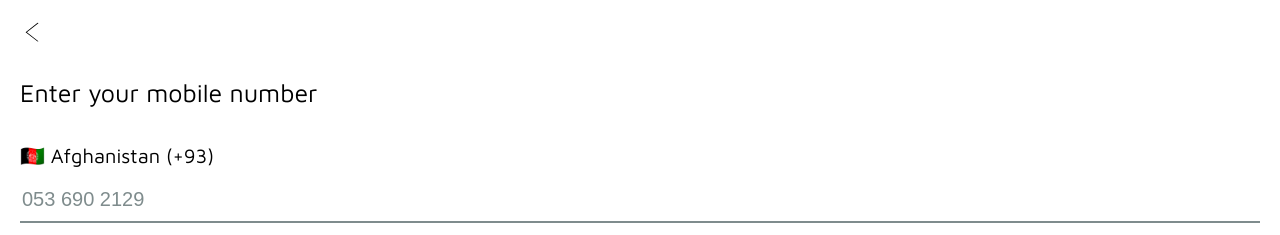
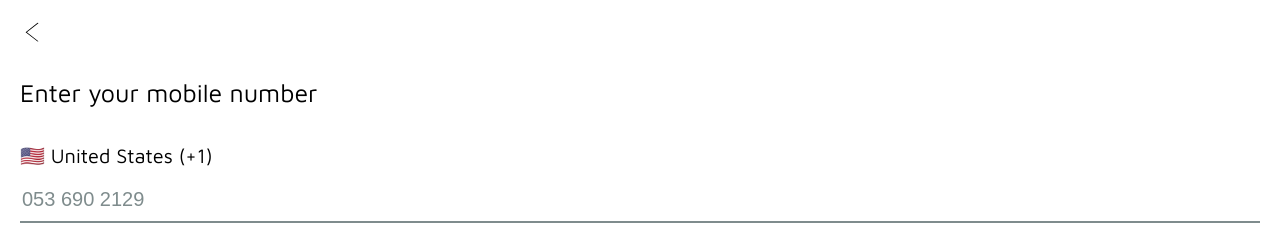
Before and after one commit to junlee91/uber-client, a React (Create React App) app: page /phone-login in a window 1280 px wide. Shown: the top 235 px of the page. Built offline with nearby package versions, Linux system fonts and the light colour scheme.

Commit message:
Inputs and Typescript part One

```diff
--- a/src/Components/Input/Input.tsx
+++ b/src/Components/Input/Input.tsx
@@ -22,6 +22,25 @@
   }
 `;
 
-const Input = ({ placeholder }) => <Container placeholder={placeholder} />;
+interface IProps {
+  placeholder?: string;
+  type?: string;
+  required?: boolean;
+  value: any;
+}
+
+const Input: React.SFC<IProps> = ({
+  placeholder = "",
+  type = "text",
+  required = true,
+  value
+}) => (
+  <Container
+    type={type}
+    required={required}
+    value={value}
+    placeholder={placeholder}
+  />
+);
 
 export default Input;
--- a/src/Routes/PhoneLogin/PhoneLoginContainer.tsx
+++ b/src/Routes/PhoneLogin/PhoneLoginContainer.tsx
@@ -1,9 +1,30 @@
 import React from "react";
+import { RouteComponentProps } from "react-router-dom";
 import PhoneLoginPresenter from "./PhoneLoginPresenter";
 
-class PhoneLoginContainer extends React.Component {
+interface IState {
+  countryCode: string;
+  phoneNumber: string;
+}
+
+class PhoneLoginContainer extends React.Component<
+  RouteComponentProps<any>,
+  IState
+> {
+  public state = {
+    countryCode: "+1",
+    phoneNumber: ""
+  };
+
   public render() {
-    return <PhoneLoginPresenter />;
+    const { countryCode, phoneNumber } = this.state;
+
+    return (
+      <PhoneLoginPresenter
+        countryCode={countryCode}
+        phoneNumber={phoneNumber}
+      />
+    );
   }
 }
 
--- a/src/Routes/PhoneLogin/PhoneLoginPresenter.tsx
+++ b/src/Routes/PhoneLogin/PhoneLoginPresenter.tsx
@@ -1,3 +1,4 @@
+import PropTypes from "prop-types";
 import React from "react";
 import Helmet from "react-helmet";
 
@@ -54,14 +55,22 @@
   cursor: pointer;
 `;
 
-const PhoneLoginPresenter = () => (
+interface IProps {
+  countryCode: string;
+  phoneNumber: string;
+}
+
+const PhoneLoginPresenter: React.SFC<IProps> = ({
+  countryCode,
+  phoneNumber
+}) => (
   <Container>
     <Helmet>
       <title>Phone Login | Uber</title>
     </Helmet>
     <BackArrowExtended backTo={"/"} />
     <Title>Enter your mobile number</Title>
-    <CountrySelect>
+    <CountrySelect value={countryCode}>
       {countries.map((country, index) => (
         <CountryOption key={index} value={country.dial_code}>
           {country.flag} {country.name} ({country.dial_code})
@@ -69,7 +78,7 @@
       ))}
     </CountrySelect>
     <Form>
-      <Input placeholder={"053 690 2129"} />
+      <Input placeholder={"053 690 2129"} value={phoneNumber}/>
       <Button>
         <svg
           xmlns="http://www.w3.org/2000/svg"
@@ -85,4 +94,9 @@
   </Container>
 );
 
+PhoneLoginPresenter.propTypes = {
+  countryCode: PropTypes.string.isRequired,
+  phoneNumber: PropTypes.string.isRequired
+};
+
 export default PhoneLoginPresenter;
--- a/src/countries.ts
+++ b/src/countries.ts
@@ -67,7 +67,7 @@
   { name: "Burundi", dial_code: "+257", code: "BI", flag: "🇧🇮" },
   { name: "Cambodia", dial_code: "+855", code: "KH", flag: "🇰🇭" },
   { name: "Cameroon", dial_code: "+237", code: "CM", flag: "🇨🇲" },
-  { name: "Canada", dial_code: "+1", code: "CA", flag: "🇨🇦" },
+  { name: "Canada", dial_code: "+01", code: "CA", flag: "🇨🇦" },
   { name: "Cape Verde", dial_code: "+238", code: "CV", flag: "🇨🇻" },
   {
     name: "Cayman Islands",
```
